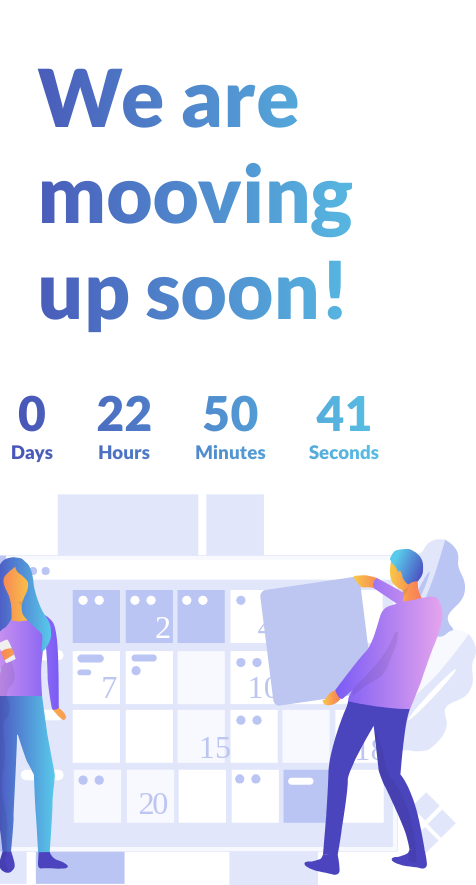
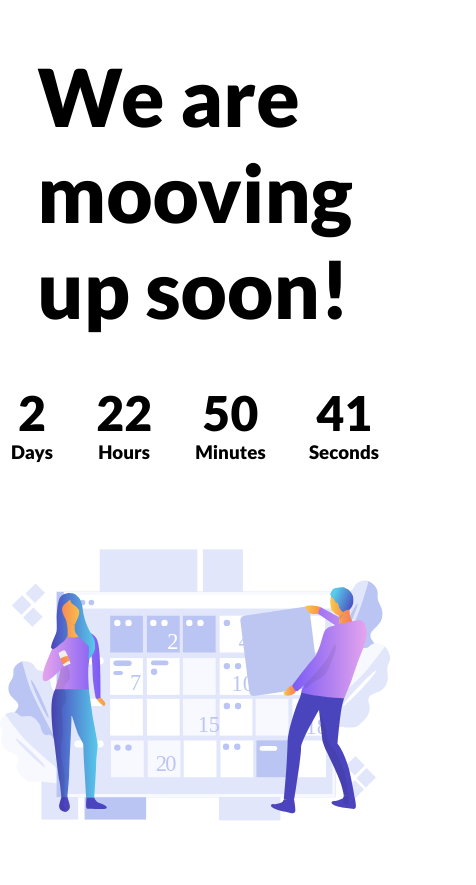
Before and after one commit to r-courtesy/JavaScriptCountdown, a plain HTML site: page index.html in a window 390 px wide. Shown: the whole page, 476 px wide, since content can reach past the window. Drawn offline with Linux system fonts and the light colour scheme.

Commit message:
Major updates
New date countdown;

Responsive layout added;

```diff
--- a/assets/app/app.js
+++ b/assets/app/app.js
@@ -1,5 +1,5 @@
 const countdown = () => {
-    const countDate = new Date('May 17, 2021, 00:00:00').getTime();
+    const countDate = new Date('May 19, 2021, 00:00:00').getTime();
     const now = new Date().getTime();
     const gap = countDate - now;
 
--- a/assets/styles/style.css
+++ b/assets/styles/style.css
@@ -20,9 +20,9 @@ h2 {
     flex-direction: column;
     align-items: center;
     justify-content: center;
-    background: linear-gradient(to right, #4851b5, #58c2e5);
+    /* background: linear-gradient(to right, #4851b5, #58c2e5);
     -webkit-background-clip: text;
-    -webkit-text-fill-color: transparent;
+    -webkit-text-fill-color: transparent; */
 }
 
 .countdown {
@@ -41,3 +41,10 @@ h2 {
 .waiting {
     height: 50vh;
 }
+
+@media screen and (max-width: 1010px) {
+
+    .waiting {
+        width: 100%;
+    }
+}
```
